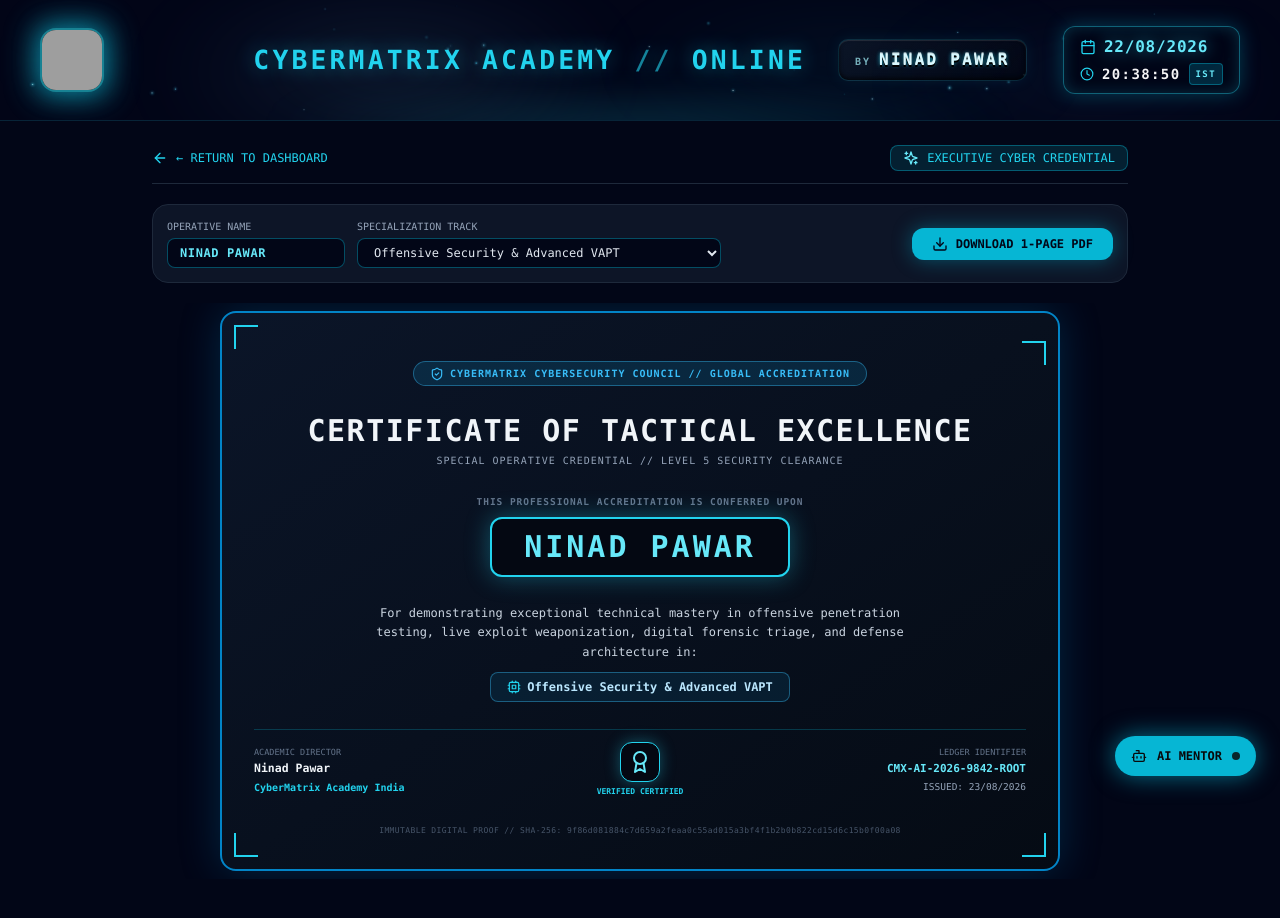
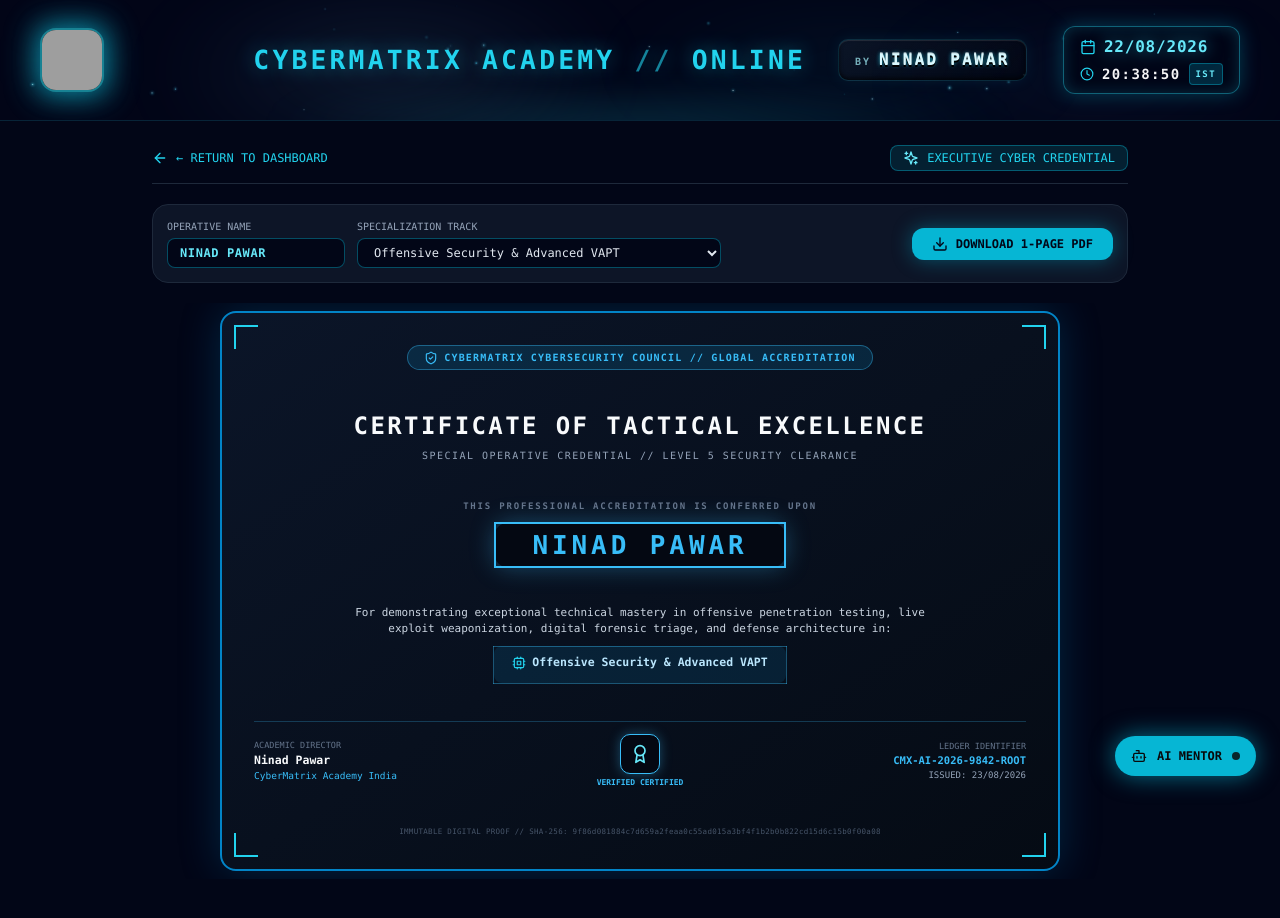
Before and after one commit to ninadcyber88-max/cybermatrix-academy, a Next.js app: page /certificate in a window 1280 px wide. Shown: the top 918 px of the page. Built offline with nearby package versions, Linux system fonts and the light colour scheme; grey boxes are pictures that could not be loaded.

Commit message:
fix: lock candidate name and track badge to exact center alignment using table cell layout

```diff
--- a/app/certificate/page.tsx
+++ b/app/certificate/page.tsx
@@ -36,7 +36,8 @@ export default function CertificatePage() {
         useCORS: true,
         backgroundColor: '#070d18',
         logging: false,
-        windowWidth: 1000,
+        width: 840,
+        height: 560,
       });
 
       const imgData = canvas.toDataURL('image/png');
@@ -122,12 +123,12 @@ export default function CertificatePage() {
           </button>
         </div>
 
-        {/* ---------------- DEAD CENTERED CERTIFICATE CONTAINER ---------------- */}
+        {/* ---------------- CERTIFICATE CANVAS ---------------- */}
         <div className="w-full flex justify-center items-center py-2 overflow-x-auto">
           <div
             ref={certRef}
-            style={{ width: '840px', minHeight: '560px' }}
-            className="relative rounded-2xl bg-gradient-to-br from-[#0b1528] via-[#08101e] to-[#050b14] border-2 border-[#0284c7] p-8 flex flex-col justify-between items-center text-center shadow-[0_0_40px_rgba(2,132,199,0.25)] box-border font-mono text-slate-100 space-y-4"
+            style={{ width: '840px', height: '560px' }}
+            className="relative rounded-2xl bg-gradient-to-br from-[#0b1528] via-[#08101e] to-[#050b14] border-2 border-[#0284c7] p-8 flex flex-col justify-between items-center text-center shadow-[0_0_40px_rgba(2,132,199,0.25)] box-border font-mono text-slate-100"
           >
             {/* Corner Brackets */}
             <div className="absolute top-3 left-3 w-6 h-6 border-t-2 border-l-2 border-cyan-400" />
@@ -135,78 +136,111 @@ export default function CertificatePage() {
             <div className="absolute bottom-3 left-3 w-6 h-6 border-b-2 border-l-2 border-cyan-400" />
             <div className="absolute bottom-3 right-3 w-6 h-6 border-b-2 border-r-2 border-cyan-400" />
 
-            {/* 1. Top Sub-Header (Centered) */}
-            <div className="w-full flex justify-center text-center">
-              <div className="inline-flex items-center justify-center gap-1.5 px-4 py-1 rounded-full bg-sky-500/15 border border-sky-400/40 text-sky-400 text-[10px] font-bold tracking-widest mx-auto">
+            {/* 1. Top Sub-Header */}
+            <div style={{ width: '100%', textAlign: 'center' }}>
+              <div style={{ display: 'inline-flex', alignItems: 'center', gap: '6px', padding: '4px 16px', borderRadius: '999px', background: 'rgba(14, 165, 233, 0.15)', border: '1px solid rgba(56, 189, 248, 0.4)', color: '#38bdf8', fontSize: '10px', fontWeight: 800, letterSpacing: '0.12em' }}>
                 <ShieldCheck className="w-3.5 h-3.5" />
                 <span>CYBERMATRIX CYBERSECURITY COUNCIL // GLOBAL ACCREDITATION</span>
               </div>
             </div>
 
-            {/* 2. Header Titles (Centered) */}
-            <div className="w-full text-center space-y-1">
-              <h1 className="text-2xl sm:text-3xl font-black text-slate-100 tracking-wider text-center w-full block m-0">
+            {/* 2. Header Titles */}
+            <div style={{ width: '100%', textAlign: 'center' }}>
+              <h1 style={{ fontSize: '24px', fontWeight: 900, color: '#f8fafc', letterSpacing: '0.1em', margin: 0, textAlign: 'center' }}>
                 CERTIFICATE OF TACTICAL EXCELLENCE
               </h1>
-              <p className="text-[10px] text-slate-400 tracking-widest text-center w-full block m-0">
+              <p style={{ fontSize: '10px', color: '#94a3b8', letterSpacing: '0.15em', margin: '4px 0 0 0', textAlign: 'center' }}>
                 SPECIAL OPERATIVE CREDENTIAL // LEVEL 5 SECURITY CLEARANCE
               </p>
             </div>
 
-            {/* 3. Candidate Identity (Dead Center Box) */}
-            <div className="w-full flex flex-col items-center justify-center text-center my-1">
-              <span className="text-[9.5px] tracking-widest text-slate-500 uppercase font-bold text-center block mb-2 w-full">
+            {/* 3. Candidate Identity */}
+            <div style={{ width: '100%', textAlign: 'center' }}>
+              <span style={{ fontSize: '9px', letterSpacing: '0.2em', color: '#64748b', textTransform: 'uppercase', fontWeight: 700, display: 'block', marginBottom: '8px', textAlign: 'center' }}>
                 THIS PROFESSIONAL ACCREDITATION IS CONFERRED UPON
               </span>
-              <div className="inline-flex items-center justify-center px-8 py-2.5 rounded-xl bg-[#040812] border-2 border-cyan-400 shadow-[0_0_25px_rgba(34,211,238,0.35)] mx-auto">
-                <h2 className="text-2xl sm:text-3xl font-black text-cyan-300 tracking-widest uppercase m-0 text-center leading-none">
-                  {certName}
-                </h2>
+              <table style={{ margin: '0 auto', borderCollapse: 'collapse' }}>
+                <tbody>
+                  <tr>
+                    <td style={{
+                      backgroundColor: '#040812',
+                      border: '2px solid #38bdf8',
+                      borderRadius: '12px',
+                      padding: '8px 36px',
+                      textAlign: 'center',
+                      verticalAlign: 'middle',
+                      boxShadow: '0 0 25px rgba(56, 189, 248, 0.35)'
+                    }}>
+                      <h2 style={{
+                        fontSize: '26px',
+                        fontWeight: 900,
+                        color: '#38bdf8',
+                        letterSpacing: '0.15em',
+                        textTransform: 'uppercase',
+                        margin: 0,
+                        padding: 0,
+                        lineHeight: 1,
+                        textAlign: 'center',
+                        display: 'block'
+                      }}>
+                        {certName}
+                      </h2>
+                    </td>
+                  </tr>
+                </tbody>
+              </table>
+            </div>
+
+            {/* 4. Verification Narrative */}
+            <div style={{ width: '100%', maxWidth: '600px', margin: '0 auto', textAlign: 'center' }}>
+              <p style={{ fontSize: '11px', color: '#cbd5e1', lineHeight: 1.5, margin: '0 0 8px 0', textAlign: 'center' }}>
+                For demonstrating exceptional technical mastery in offensive penetration testing, live exploit weaponization, digital forensic triage, and defense architecture in:
+              </p>
+              <table style={{ margin: '0 auto', borderCollapse: 'collapse' }}>
+                <tbody>
+                  <tr>
+                    <td style={{
+                      backgroundColor: 'rgba(14, 165, 233, 0.12)',
+                      border: '1px solid rgba(56, 189, 248, 0.4)',
+                      borderRadius: '8px',
+                      padding: '6px 18px',
+                      textAlign: 'center',
+                      verticalAlign: 'middle'
+                    }}>
+                      <div style={{ display: 'inline-flex', alignItems: 'center', gap: '6px', color: '#bae6fd', fontSize: '11.5px', fontWeight: 800 }}>
+                        <Cpu className="w-3.5 h-3.5 text-cyan-400" />
+                        <span>{trackName}</span>
+                      </div>
+                    </td>
+                  </tr>
+                </tbody>
+              </table>
+            </div>
+
+            {/* 5. Signatures & Footer */}
+            <div style={{ width: '100%', display: 'grid', gridTemplateColumns: '1fr auto 1fr', alignItems: 'center', paddingTop: '12px', borderTop: '1px solid rgba(56, 189, 248, 0.25)' }}>
+              <div style={{ textAlign: 'left' }}>
+                <span style={{ fontSize: '8.5px', color: '#64748b', textTransform: 'uppercase', display: 'block' }}>ACADEMIC DIRECTOR</span>
+                <p style={{ fontSize: '11.5px', fontWeight: 800, color: '#f8fafc', margin: 0 }}>Ninad Pawar</p>
+                <p style={{ fontSize: '9.5px', color: '#38bdf8', margin: 0 }}>CyberMatrix Academy India</p>
+              </div>
+
+              <div style={{ textAlign: 'center' }}>
+                <div style={{ width: '40px', height: '40px', borderRadius: '10px', backgroundColor: '#040812', border: '1.5px solid #38bdf8', display: 'flex', alignItems: 'center', justifyContent: 'center', margin: '0 auto', boxShadow: '0 0 12px rgba(56, 189, 248, 0.35)' }}>
+                  <Award className="w-5 h-5 text-cyan-300" />
+                </div>
+                <span style={{ fontSize: '8px', fontWeight: 800, color: '#38bdf8', display: 'block', marginTop: '3px' }}>VERIFIED CERTIFIED</span>
+              </div>
+
+              <div style={{ textAlign: 'right' }}>
+                <span style={{ fontSize: '8.5px', color: '#64748b', textTransform: 'uppercase', display: 'block' }}>LEDGER IDENTIFIER</span>
+                <p style={{ fontSize: '10.5px', fontWeight: 800, color: '#38bdf8', margin: 0 }}>{certId}</p>
+                <p style={{ fontSize: '9px', color: '#94a3b8', margin: 0 }}>ISSUED: {issueDate}</p>
               </div>
             </div>
 
-            {/* 4. Verification Narrative (Centered) */}
-            <div className="w-full max-w-xl mx-auto text-center space-y-2.5">
-              <p className="text-xs text-slate-300 leading-relaxed text-center m-0">
-                For demonstrating exceptional technical mastery in offensive penetration testing, live exploit weaponization, digital forensic triage, and defense architecture in:
-              </p>
-              <div className="w-full flex justify-center text-center">
-                <div className="inline-flex items-center justify-center gap-1.5 px-4 py-1.5 rounded-lg bg-sky-500/10 border border-sky-400/40 text-sky-200 text-xs font-bold mx-auto">
-                  <Cpu className="w-3.5 h-3.5 text-cyan-400" />
-                  <span>{trackName}</span>
-                </div>
-              </div>
-            </div>
-
-            {/* 5. Signatures & Footer (Balanced Grid) */}
-            <div className="w-full grid grid-cols-3 items-center pt-3 border-t border-cyan-500/25">
-
-              {/* Left Authority */}
-              <div className="text-left space-y-0.5">
-                <span className="text-[8.5px] text-slate-500 uppercase block">ACADEMIC DIRECTOR</span>
-                <p className="text-[11.5px] font-bold text-slate-100 m-0">Ninad Pawar</p>
-                <p className="text-[10px] text-cyan-400 font-semibold m-0">CyberMatrix Academy India</p>
-              </div>
-
-              {/* Center Seal */}
-              <div className="flex flex-col items-center justify-center text-center">
-                <div className="w-10 h-10 rounded-xl bg-[#040812] border border-cyan-400 flex items-center justify-center shadow-[0_0_15px_rgba(34,211,238,0.35)] mx-auto">
-                  <Award className="w-6 h-6 text-cyan-300" />
-                </div>
-                <span className="text-[8px] font-bold text-cyan-400 mt-1 text-center block">VERIFIED CERTIFIED</span>
-              </div>
-
-              {/* Right Details */}
-              <div className="text-right space-y-0.5">
-                <span className="text-[8.5px] text-slate-500 uppercase block">LEDGER IDENTIFIER</span>
-                <p className="text-[11px] font-bold font-mono text-cyan-300 m-0">{certId}</p>
-                <p className="text-[9.5px] text-slate-400 m-0">ISSUED: {issueDate}</p>
-              </div>
-
-            </div>
-
             {/* 6. Signature Hash Bar */}
-            <div className="w-full text-center text-[8px] text-slate-600 font-mono tracking-wider">
+            <div style={{ width: '100%', textAlign: 'center', fontSize: '7.5px', color: '#475569', letterSpacing: '0.04em' }}>
               IMMUTABLE DIGITAL PROOF // SHA-256: {shaSignature}
             </div>
 
```
